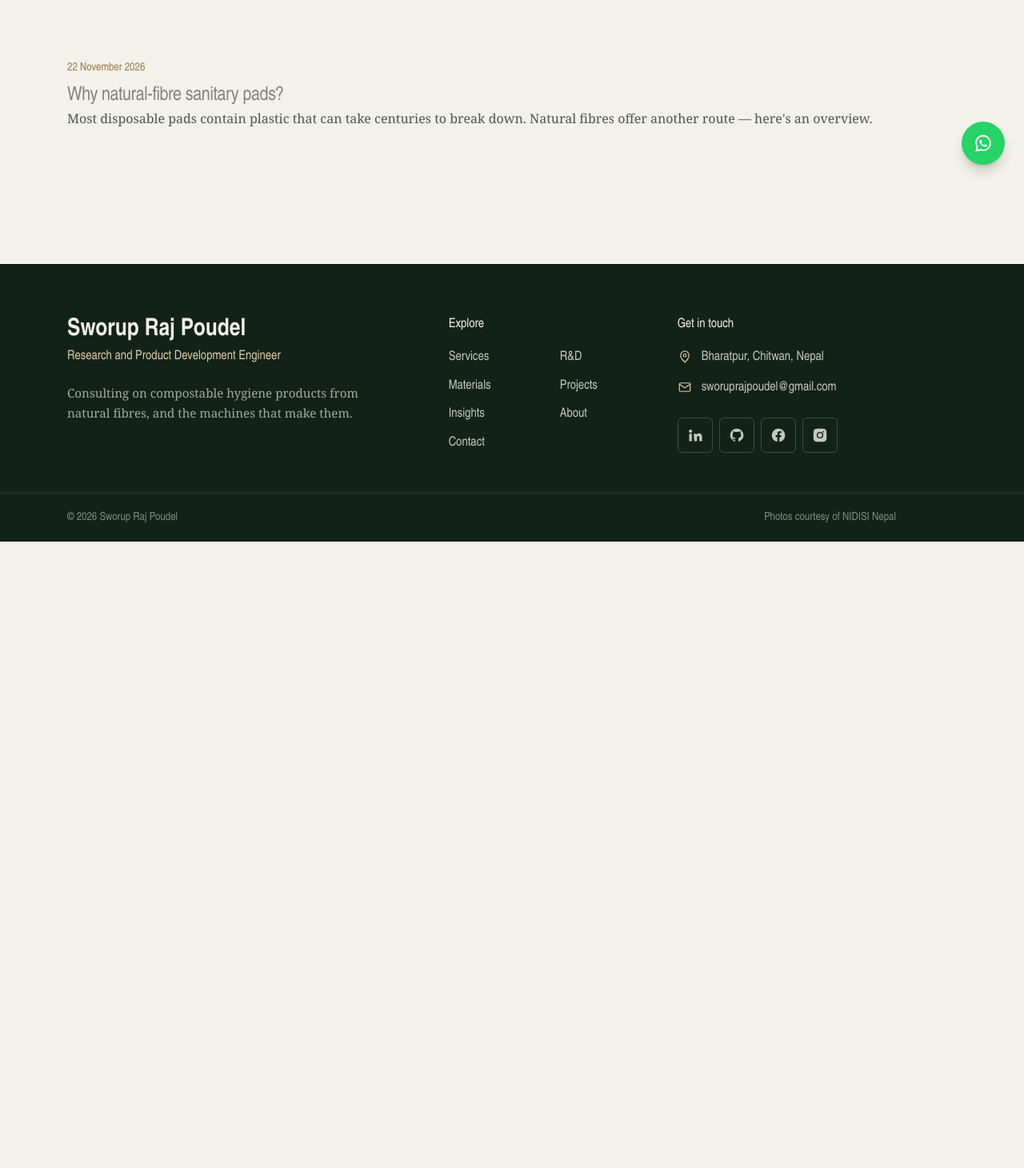
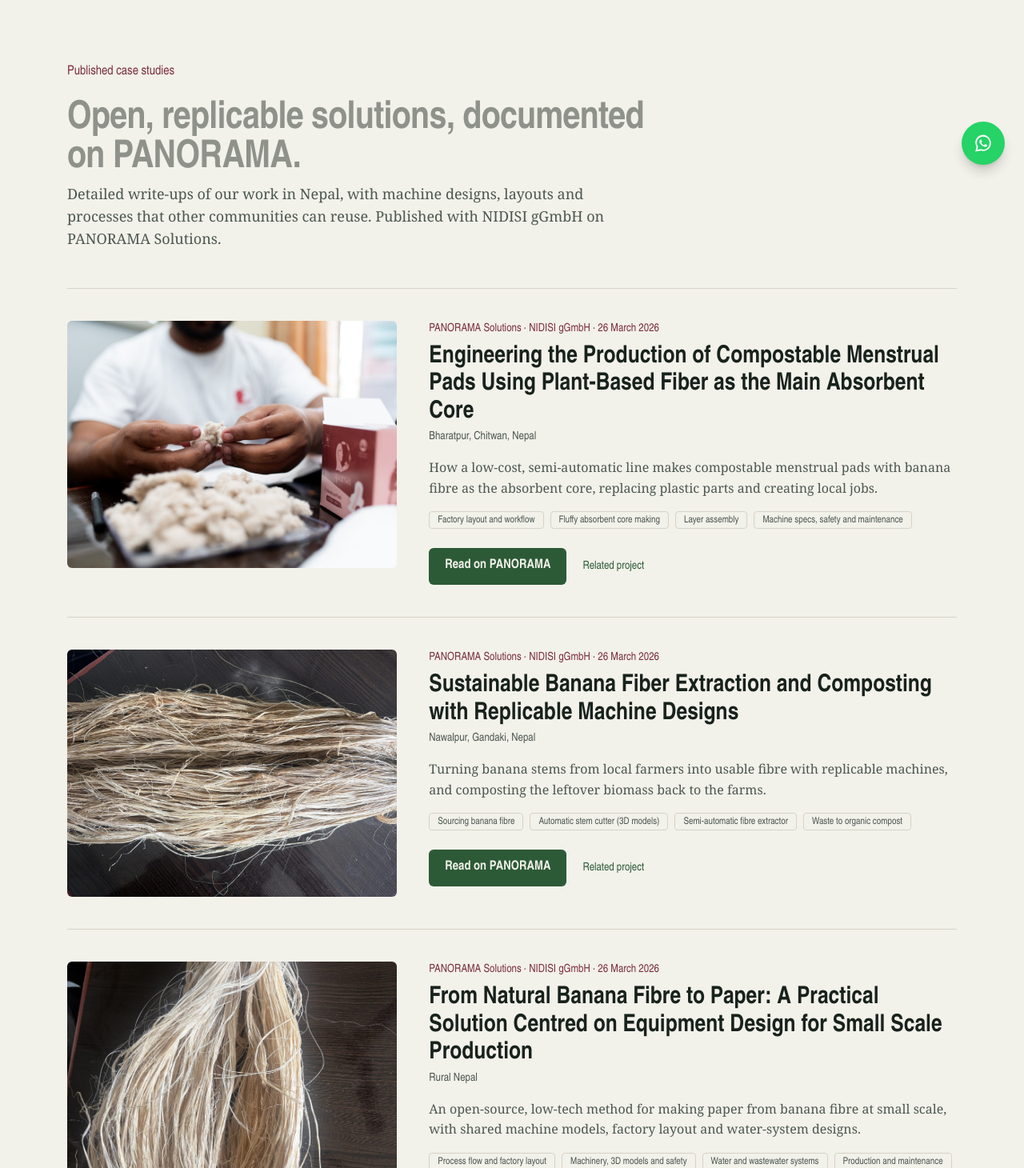
Before and after one commit to mesrp88/sworuprajpoudel-website, a Next.js app: page /insights in a window 1280 px wide. Shown: the part 570-2030 px from the top of the page at 80% size. Before the commit the page ends 1247 px from the top, so only its background shows below. Built offline with nearby package versions, Linux system fonts and the light colour scheme.

Commit message:
Insights: add three published PANORAMA case studies; link them from related projects
Co-Authored-By: Claude Opus 5.5 <noreply@anthropic.com>
Claude-Session: https://claude.ai/code/session_01PszgRidpCy6aJ46Ws7yiKC

```diff
--- a/src/app/insights/page.tsx
+++ b/src/app/insights/page.tsx
@@ -1,12 +1,16 @@
 import type { Metadata } from "next";
 import Link from "next/link";
-import { Container, PageHeader } from "@/components/ui";
+import { Container, Eyebrow, PageHeader, Photo } from "@/components/ui";
+import { publications } from "@/content/publications";
 import { getPosts } from "@/lib/content";
 
 export const metadata: Metadata = {
   title: "Insights",
-  description: "Articles on natural-fibre hygiene products, processing and machinery.",
+  description:
+    "Published case studies and articles on compostable menstrual pads, banana fibre extraction, banana fibre paper and small-scale machinery.",
 };
+
+const fmt = (d: string) => new Date(d).toLocaleDateString("en-GB", { day: "numeric", month: "long", year: "numeric" });
 
 export default async function InsightsPage() {
   const posts = await getPosts();
@@ -15,19 +19,90 @@ export default async function InsightsPage() {
       <PageHeader
         eyebrow="Insights"
         title="Notes from the workshop and the lab."
-        intro="Articles on natural fibres, processing and machinery for compostable hygiene products."
+        intro="Published case studies and articles on natural fibres, processing and machinery for compostable hygiene products."
       />
-      <Container className="max-w-3xl divide-y divide-line py-10">
+
+      {/* Published case studies */}
+      <section id="published" className="scroll-mt-20">
+        <Container className="py-20">
+          <Eyebrow>Published case studies</Eyebrow>
+          <h2 className="mt-3 max-w-3xl font-display text-4xl font-semibold md:text-5xl">
+            Open, replicable solutions, documented on PANORAMA.
+          </h2>
+          <p className="mt-4 max-w-2xl text-lg text-ink-soft">
+            Detailed write-ups of our work in Nepal, with machine designs, layouts and processes that other communities
+            can reuse. Published with NIDISI gGmbH on PANORAMA Solutions.
+          </p>
+
+          <ul className="mt-12 space-y-10">
+            {publications.map((p) => (
+              <li key={p.url}>
+                <article className="grid gap-6 border-t border-line pt-10 md:grid-cols-[1fr_1.6fr] md:gap-10">
+                  <Photo src={p.image} alt="" className="aspect-[4/3]" position={p.position} />
+                  <div className="flex flex-col">
+                    <p className="font-display text-sm font-medium text-clay">
+                      {p.publisher} · <time dateTime={p.date}>{fmt(p.date)}</time>
+                    </p>
+                    <h3 className="mt-2 font-display text-2xl font-semibold md:text-3xl">
+                      <a href={p.url} target="_blank" rel="noopener" className="hover:text-leaf">
+                        {p.title}
+                      </a>
+                    </h3>
+                    <p className="mt-1 font-display text-sm text-ink-soft">{p.location}</p>
+                    <p className="mt-4 text-ink-soft">{p.summary}</p>
+                    <ul className="mt-4 flex flex-wrap gap-2">
+                      {p.covers.map((c) => (
+                        <li
+                          key={c}
+                          className="rounded border border-line bg-paper px-2.5 py-0.5 font-display text-xs text-ink-soft"
+                        >
+                          {c}
+                        </li>
+                      ))}
+                    </ul>
+                    <div className="mt-6 flex flex-wrap items-center gap-5">
+                      <a
+                        href={p.url}
+                        target="_blank"
+                        rel="noopener"
+                        className="inline-flex rounded-md bg-leaf px-5 py-2.5 font-display font-semibold text-paper transition-colors hover:bg-leaf-dark"
+                      >
+                        Read on PANORAMA
+                      </a>
+                      {p.relatedProject && (
+                        <Link
+                          href={`/projects/${p.relatedProject}`}
+                          className="font-display text-sm font-medium text-leaf underline-offset-4 hover:underline"
+                        >
+                          Related project
+                        </Link>
+                      )}
+                    </div>
+                  </div>
+                </article>
+              </li>
+            ))}
+          </ul>
+        </Container>
+      </section>
+
+      {/* Articles */}
+      <section className="border-t border-line/70 bg-paper-deep/40">
+        <Container className="max-w-3xl py-16">
+          <Eyebrow>Articles</Eyebrow>
+          <div className="mt-4 divide-y divide-line">
             {posts.map((p) => (
               <Link key={p.slug} href={`/insights/${p.slug}`} className="group block py-8">
-            <time className="font-display font-medium text-sm text-fibre" dateTime={p.date}>
-              {new Date(p.date).toLocaleDateString("en-GB", { day: "numeric", month: "long", year: "numeric" })}
+                <time className="font-display text-sm font-medium text-fibre" dateTime={p.date}>
+                  {fmt(p.date)}
                 </time>
                 <h2 className="mt-2 font-display text-2xl font-medium group-hover:text-leaf">{p.title}</h2>
                 <p className="mt-2 text-ink-soft">{p.excerpt}</p>
               </Link>
             ))}
+          </div>
         </Container>
+      </section>
     </>
   );
 }
--- a/src/app/projects/[slug]/page.tsx
+++ b/src/app/projects/[slug]/page.tsx
@@ -1,6 +1,7 @@
 import type { Metadata } from "next";
 import { notFound } from "next/navigation";
 import { ButtonLink, Container, Media, Eyebrow, Tag } from "@/components/ui";
+import { publications } from "@/content/publications";
 import { getProject, getProjects } from "@/lib/content";
 
 export async function generateStaticParams() {
@@ -52,6 +53,21 @@ export default async function ProjectPage({ params }: PageProps<"/projects/[slug
         </section>
       </div>
 
+      {publications
+        .filter((pub) => pub.relatedProject === p.slug)
+        .map((pub) => (
+          <a
+            key={pub.url}
+            href={pub.url}
+            target="_blank"
+            rel="noopener"
+            className="mt-12 block rounded-md border border-leaf/30 bg-leaf/5 p-5 transition-colors hover:border-leaf"
+          >
+            <span className="font-display text-sm font-medium text-clay">Published case study · PANORAMA Solutions</span>
+            <span className="mt-1 block font-display text-xl font-semibold">{pub.title}</span>
+          </a>
+        ))}
+
       {p.draft && (
         <p className="mt-12 rounded-md bg-paper-deep/70 p-4 text-sm text-ink-soft">
           This case study is being written up — photos, drawings and results will be added soon.
--- /dev/null
+++ b/src/content/publications.ts
@@ -0,0 +1,54 @@
+// Published case studies (external). Summaries are our own words; the full text lives on PANORAMA.
+
+export type Publication = {
+  title: string;
+  url: string;
+  publisher: string;
+  date: string; // ISO
+  location: string;
+  summary: string;
+  covers: string[];
+  image: string;
+  position?: string;
+  relatedProject?: string; // project slug
+};
+
+export const publications: Publication[] = [
+  {
+    title: "Engineering the Production of Compostable Menstrual Pads Using Plant-Based Fiber as the Main Absorbent Core",
+    url: "https://panorama.solutions/en/solution/engineering-production-compostable-menstrual-pads-using-plant-based-fiber-main-absorbent",
+    publisher: "PANORAMA Solutions · NIDISI gGmbH",
+    date: "2026-03-26",
+    location: "Bharatpur, Chitwan, Nepal",
+    summary:
+      "How a low-cost, semi-automatic line makes compostable menstrual pads with banana fibre as the absorbent core, replacing plastic parts and creating local jobs.",
+    covers: ["Factory layout and workflow", "Fluffy absorbent core making", "Layer assembly", "Machine specs, safety and maintenance"],
+    image: "/images/banana-fibre-closeup.jpg",
+    position: "45% 65%",
+    relatedProject: "core-shifting-dual-glue",
+  },
+  {
+    title: "Sustainable Banana Fiber Extraction and Composting with Replicable Machine Designs",
+    url: "https://panorama.solutions/en/solution/sustainable-banana-fiber-extraction-and-composting-replicable-machine-designs",
+    publisher: "PANORAMA Solutions · NIDISI gGmbH",
+    date: "2026-03-26",
+    location: "Nawalpur, Gandaki, Nepal",
+    summary:
+      "Turning banana stems from local farmers into usable fibre with replicable machines, and composting the leftover biomass back to the farms.",
+    covers: ["Sourcing banana fibre", "Automatic stem cutter (3D models)", "Semi-automatic fibre extractor", "Waste to organic compost"],
+    image: "/images/raw-banana-fibre.jpg",
+    relatedProject: "fibre-extractor",
+  },
+  {
+    title: "From Natural Banana Fibre to Paper: A Practical Solution Centred on Equipment Design for Small Scale Production",
+    url: "https://panorama.solutions/en/solution/natural-banana-fibre-paper-practical-solution-centred-equipment-design-small-scale",
+    publisher: "PANORAMA Solutions · NIDISI gGmbH",
+    date: "2026-03-26",
+    location: "Rural Nepal",
+    summary:
+      "An open-source, low-tech method for making paper from banana fibre at small scale, with shared machine models, factory layout and water-system designs.",
+    covers: ["Process flow and factory layout", "Machinery, 3D models and safety", "Water and wastewater systems", "Production and maintenance"],
+    image: "/images/raw-banana-fibre-bundle.jpg",
+    position: "50% 40%",
+  },
+];
```
Lines whose indentation alone changed are shown as unchanged.
